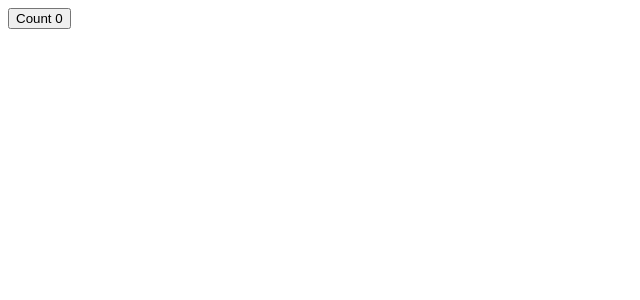
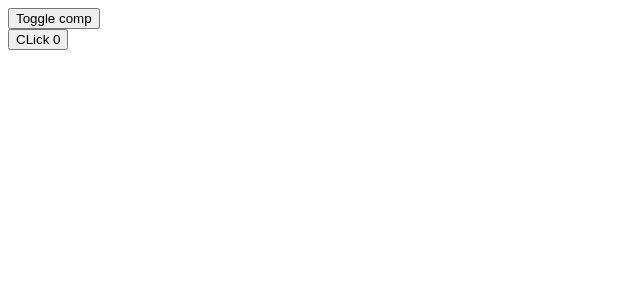
Before and after one commit to vishnu-mathariya/React-Practice, a React (Vite) app: page / in a window 1280 px wide. Shown: the top 300 px of the page, without its empty margins (0-640 px from the left). Built offline with nearby package versions, Linux system fonts and the light colour scheme.

Commit message:
Updated code

```diff
--- a/src/App.jsx
+++ b/src/App.jsx
@@ -1,41 +1,24 @@
+import { useState } from "react";
 import "./App.css";
-import { ParentComp } from "./miniApp/parentComp.jsx";
-import {CounterApp} from "./practiceQues/counterApp.jsx";
-import { CounterRenderCheck } from "./practiceQues/counterRenderCheck.jsx";
-import { FruitList, Fruits, RenderList, RenderUser, RenderUser1, ShowProduct, ShowTask, Student } from "./practiceQues/list&Keys.jsx";
-import { LoginLogout } from "./practiceQues/loginLogout.jsx";
-import { Parent } from "./practiceQues/parent.jsx";
-import { PassCityPtoC } from "./practiceQues/passCityPtoC.jsx";
-import { PassingPropsPtoC } from "./practiceQues/passingPropsPtoC.jsx";
-import { ToggleBtn } from "./practiceQues/toggleBtn.jsx";
+
 import { Count } from "./useEffectQues/count1.jsx";
+import { Count2 } from "./useEffectQues/count2.jsx";
+
+
 
 function App() {
+  const [show, setShow] =useState(true)
   return (
     <>
-      {/* <CounterApp /> */}
-      {/* <ToggleBtn /> */}
-      {/* <LoginLogout /> */}
-      {/* <PassingPropsPtoC  name ="vishnu" age={25}/> */}
+      {/* <Count/> */}
 
-      {/* <PassCityPtoC City="Pune"/> */}
+      {/* <Count2 /> */}
 
-      {/* <Parent/> */}
-      {/* <ParentComp/> */}
-      {/* <FruitList/>
-      <Student/>
-      <Fruits/>
-      <RenderList/>
-      <RenderUser/>
-      <ShowTask/>
-      <ShowProduct/>
-      <RenderUser1/> */}
+      <button onClick={() => setShow(!show)}>Toggle comp </button>
 
-      {/* <CounterRenderCheck/> */}
-
-      <Count/>
+      {show && <Count2/>}
     </>
-  )
+  );
 }
 
 export default App;
--- a/src/useEffectQues/count2.jsx
+++ b/src/useEffectQues/count2.jsx
@@ -0,0 +1,29 @@
+import React, { useEffect, useState } from "react";
+
+export const Count2 = () => {
+  const [count, setCount] = useState(0);
+
+  useEffect(() => {
+
+    console.log("mounted");
+
+    const id = setInterval(() => {
+
+      console.log("Running...");
+    }, 1000);
+
+    return () => {
+      console.log("Unmounted");
+
+      clearInterval(id);
+    };
+  }, []);
+
+  return (
+    <div>
+      <button onClick={() => setCount((prev) => prev + 1)}>
+        CLick {count}
+      </button>
+    </div>
+  );
+};
```
